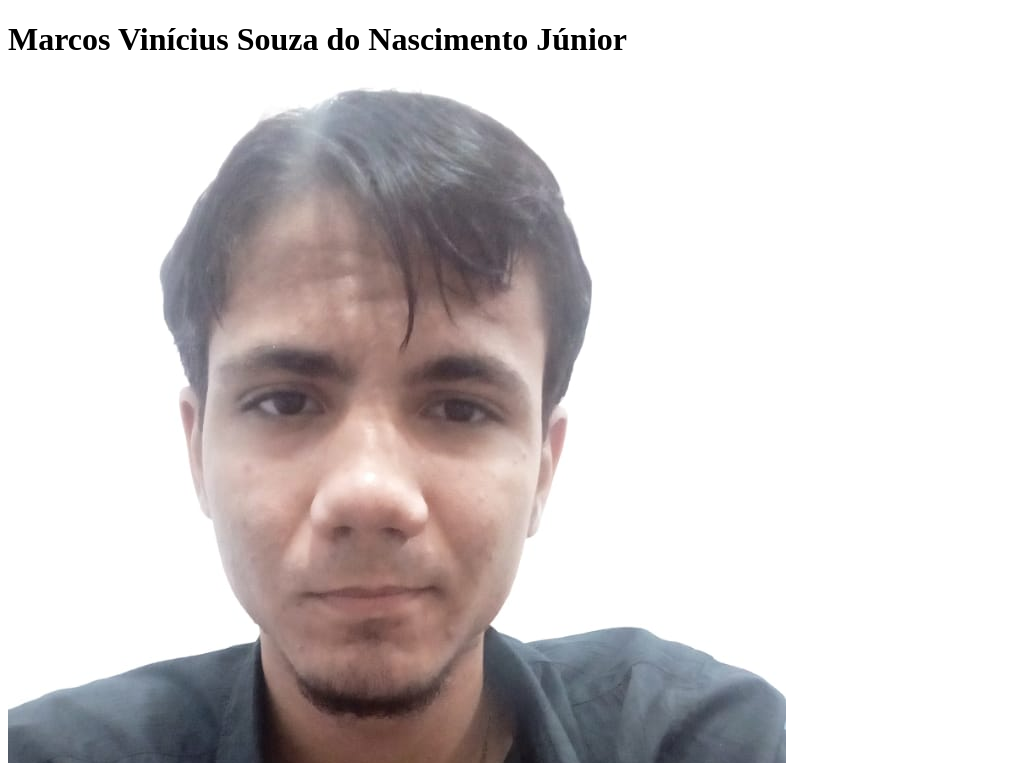
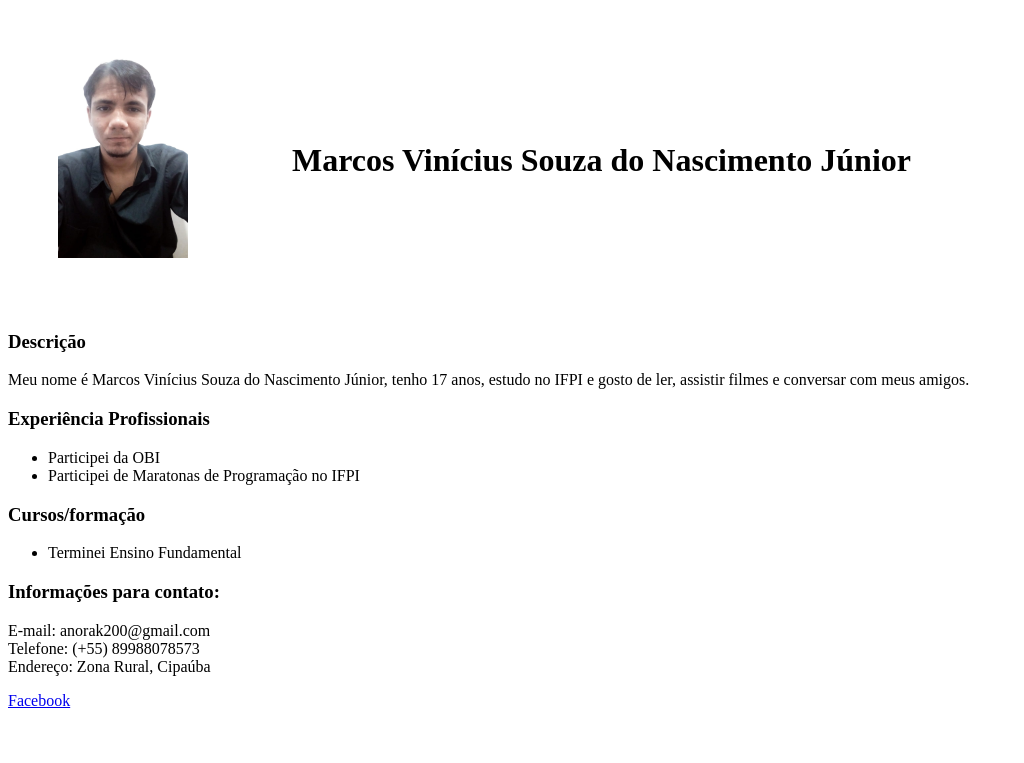
Before and after one commit to ifpi-picos/curriculo-anorak2084, a plain HTML site: page index.html in a window 1280 px wide. Shown: the top 763 px of the page, without its empty margins (0-1024 px from the left). Drawn offline with Linux system fonts and the light colour scheme.

Commit message:
ajustes1

```diff
--- a/index.html
+++ b/index.html
@@ -4,11 +4,17 @@
     <head>
         <meta charset="UTF-8">
         <title>Marcos</title>
+        <link href="style.css" rel="stylesheet"/>
     </head>
 
     <body>
-        <h1>Marcos Vinícius Souza do Nascimento Júnior</h1>
-        <img src="marcos.jpg">
+
+        <div class="foto">
+            <img class="marcos" src="marcos.jpg">
+        </div>
+        <div class="nome">
+            <h1>Marcos Vinícius Souza do Nascimento Júnior</h1>
+        </div>
 
         <h3>Descrição</h3>
             <p>
--- /dev/null
+++ b/style.css
@@ -0,0 +1,9 @@
+.nome, .foto{
+    padding:50px;
+    display:inline-block;
+    vertical-align: middle;
+}
+.marcos{
+    width: 130px;
+    height: 200px;
+}
```
